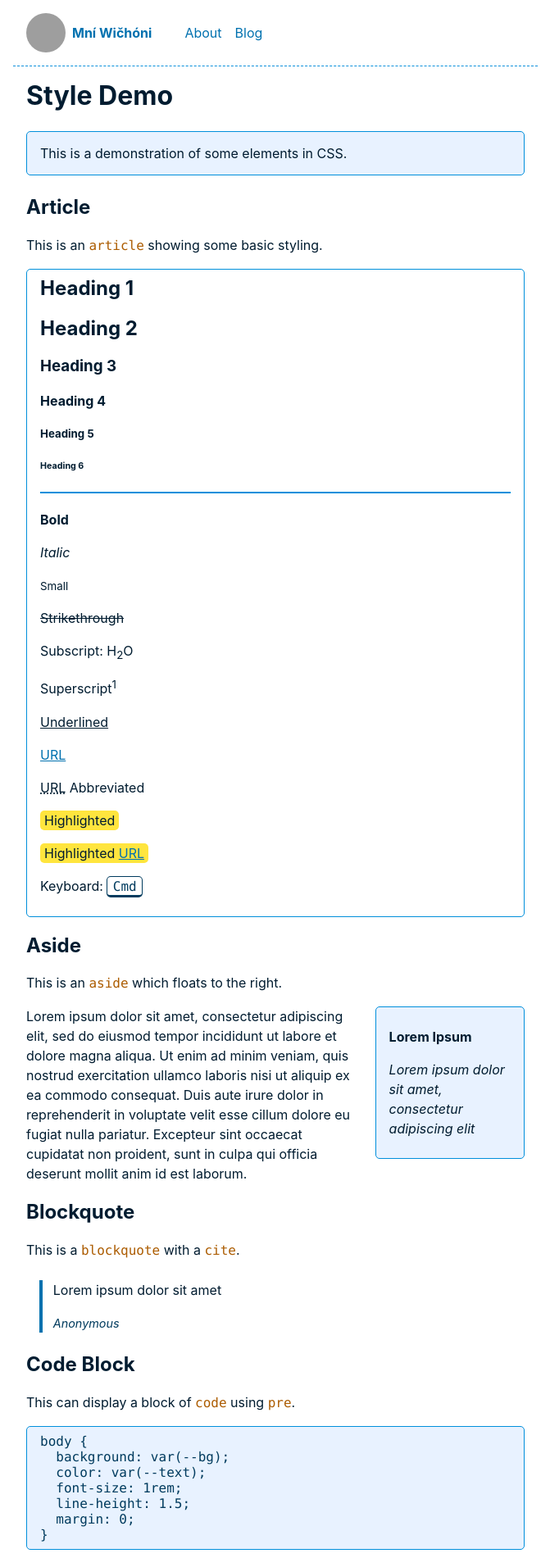
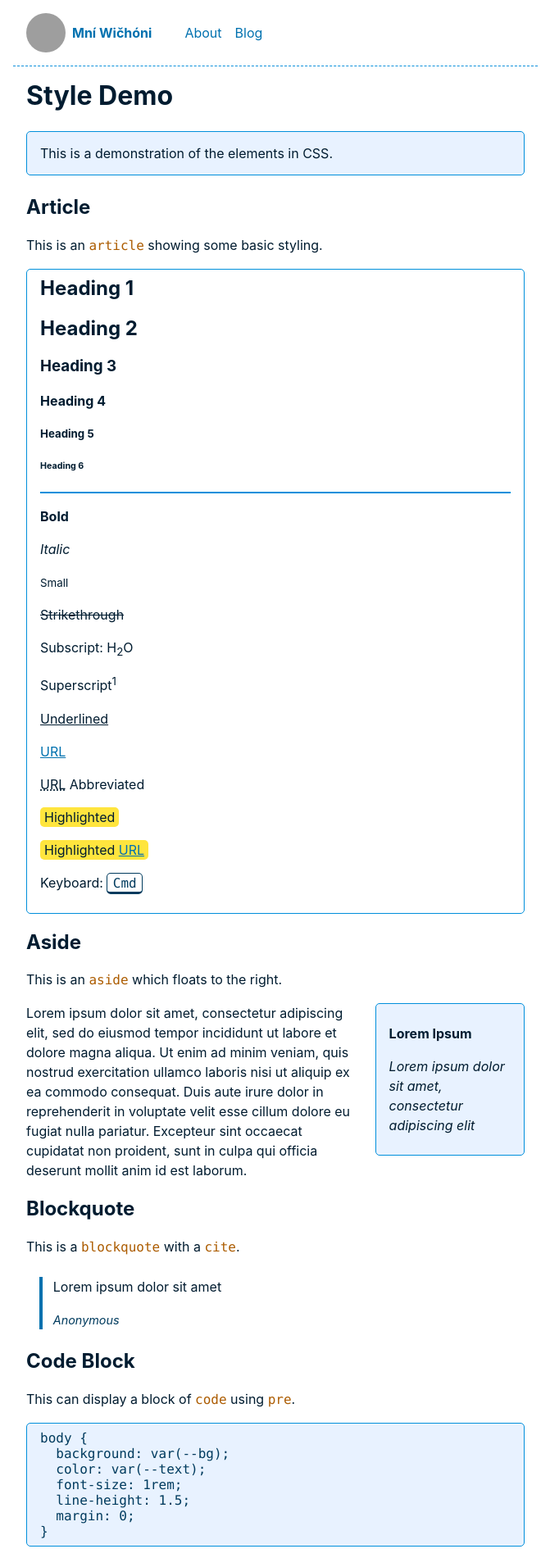
Before and after one commit to megdna/mni, a Jekyll site: the page built from about.md, in a window 1280 px wide. Shown: the top 1901 px of the page at 82% size, without its empty margins (304-975 px from the left). Built offline with Jekyll 4.4.1, drawn with Linux system fonts in a browser that asks for light colours; grey boxes are pictures that could not be loaded.

Commit message:
Update theme

```diff
--- a/about.md
+++ b/about.md
@@ -2,7 +2,7 @@
 layout: post
 permalink: /about
 title: Style Demo
-description: This is a demonstration of some elements in CSS.
+description: This is a demonstration of the elements in CSS.
 image: assets/images/blue.jpg
 ---
 ## Article
--- a/assets/css/main.css
+++ b/assets/css/main.css
@@ -45,6 +45,7 @@ html {
   scroll-behavior: smooth;
 }
 
+/* Theme Specific */
 body {
 	background-color: var(--bg);
 	color: var(--text);
@@ -123,10 +124,20 @@ footer a {
   text-decoration: none;
 }
 
+h1 {
+	margin-top: 0;
+}
+
+li,
+p {
+	line-height: 1.5;
+}
+
 /* Variables */
 a {
 	color: var(--link);
 }
+
 a:active,
 a:hover,
 a:visited {
@@ -142,18 +153,9 @@ dd {
     color: var(--meta);
 }
 
-h1 {
-	margin-top: 0;
-}
-
 hr {
 	border: 1px solid var(--border);
-	margin-block: 20px 20px;
-}
-
-li,
-p {
-	line-height: 1.5;
+  margin: 1rem auto;
 }
 
 mark {
@@ -162,6 +164,7 @@ mark {
   color: #001C30;
   padding: 2px 5px;
 }
+
 mark a {
   color: #0071AF;
 }
@@ -237,12 +240,15 @@ summary {
   padding: 0.5rem 1rem;
   word-break: break-all;
 }
+
 details[open] > summary + * {
   margin-top: 0;
 }
+
 details[open] > summary {
   margin-bottom: 0.5rem;
 }
+
 details[open] > :last-child {
   margin-bottom: 0;
 }
@@ -258,6 +264,7 @@ figure {
   margin: 0;
   overflow-x: auto;
 }
+
 figcaption {
   color: var(--meta);
   font-size: 0.9rem;
@@ -269,18 +276,22 @@ table {
   border-collapse: collapse;
   margin: 0.5rem 0;
 }
+
 td, th {
   border: 1px solid var(--border);
   padding: 0.5rem;
   text-align: start;
 }
+
 th {
   background-color: var(--bg-box);
   font-weight: bold;
 }
+
 tr:nth-child(even) {
   background-color: var(--bg-box);
 }
+
 table caption {
   font-weight: bold;
   margin-bottom: 0.5rem;
```
